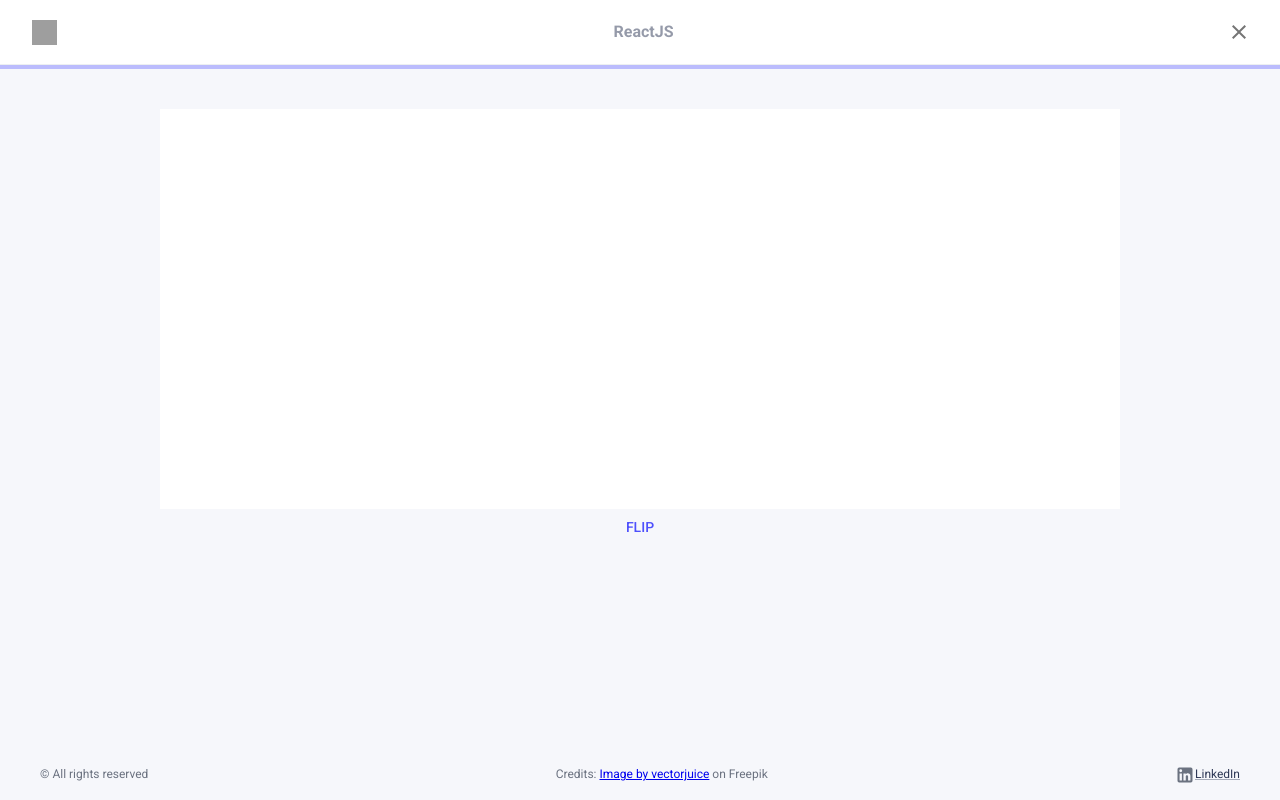
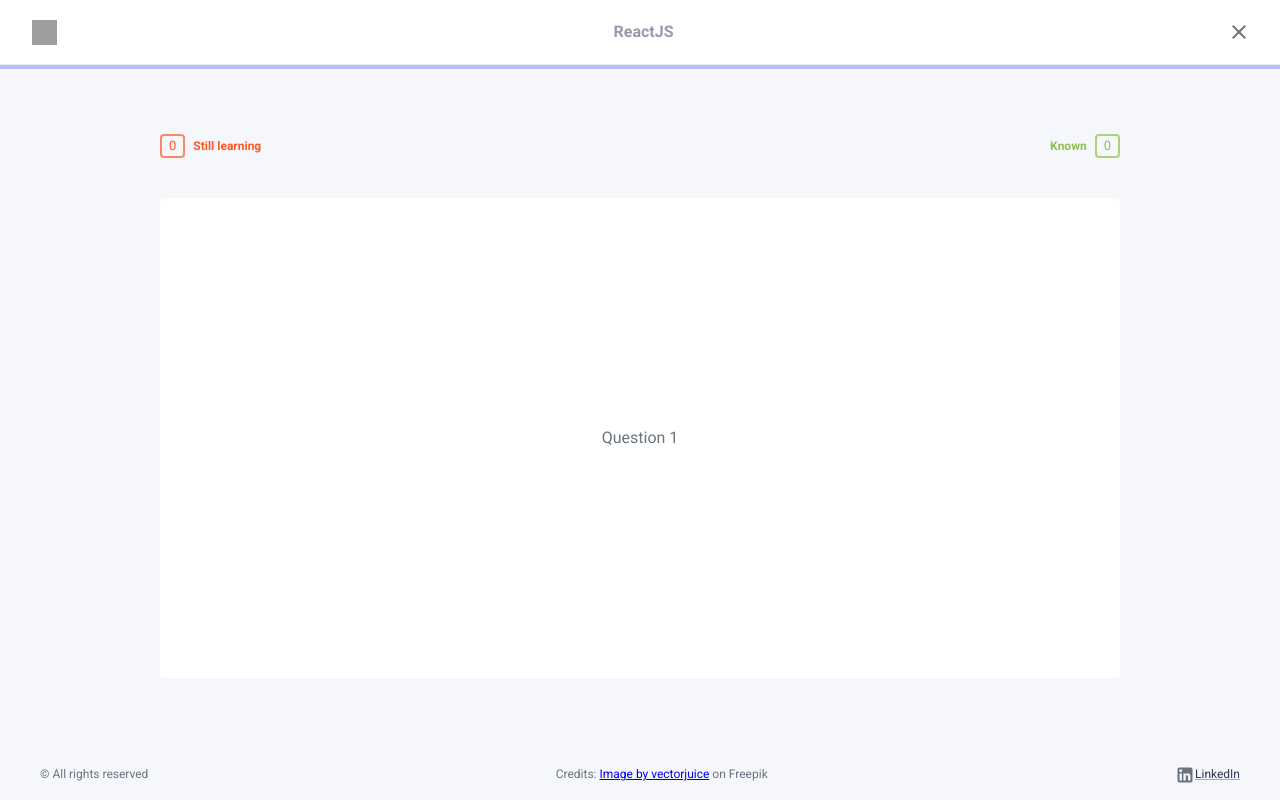
Before and after one commit to Garajluc/flashcard-app, a Next.js app: page /collection/1/quiz in a window 1280 px wide. Built offline with nearby package versions, Linux system fonts and the light colour scheme; grey boxes are pictures that could not be loaded.

Commit message:
correct and incorrect answers count logic

```diff
--- a/src/components/quiz/CollectionQuiz.tsx
+++ b/src/components/quiz/CollectionQuiz.tsx
@@ -5,7 +5,15 @@ import { FlipCard } from './FlipCard';
 import { useCollectionQuiz } from './useCollectionQuiz';
 
 export const CollectionQuiz = () => {
-  const { collection, progress } = useCollectionQuiz();
+  const {
+    collection,
+    activeCard,
+    progress,
+    correctAnswerCount,
+    wrongAnswerCount,
+    handleKnown,
+    handleStillLearning,
+  } = useCollectionQuiz();
 
   return (
     <WithCustomAppBar
@@ -16,7 +24,19 @@ export const CollectionQuiz = () => {
         </>
       }
     >
-      <FlipCard />
+      {activeCard ? (
+        <FlipCard
+          key={activeCard.id}
+          frontContent={activeCard.question}
+          backContent={activeCard.answer}
+          correctAnswerCount={correctAnswerCount}
+          wrongAnswerCount={wrongAnswerCount}
+          handleKnown={handleKnown}
+          handleStillLearning={handleStillLearning}
+        />
+      ) : (
+        <>Finish</>
+      )}
     </WithCustomAppBar>
   );
 };
--- /dev/null
+++ b/src/components/quiz/CollectionQuizService.tsx
@@ -0,0 +1,9 @@
+import type { FlashCard } from '@/data/types';
+
+export const calculatePercentage = (total: number, value: number) =>
+  Math.round((value / total) * 100);
+
+export const shiftFirstToEnd = (cards: FlashCard[]) => {
+  const [first, ...rest] = cards;
+  return [...rest, first];
+};
--- a/src/components/quiz/FlipCard.tsx
+++ b/src/components/quiz/FlipCard.tsx
@@ -1,10 +1,14 @@
 import { useCallback, useState } from 'react';
-import { Button, Grid, Box, styled } from '@mui/material';
+import { Grid, Box, styled } from '@mui/material';
+import { WithTooltip } from '../utils/WithTooltip';
+import { FlipCardActionButtons } from './FlipCardActionButtons';
+import { FlipCardCounter } from './FlipCardCounter';
 
 const FlipCardWrapperStyled = styled(Grid)(() => ({
   backgroundColor: 'transparent',
   width: '100%',
-  height: '400px',
+  height: '60vh',
+  minHeight: '350px',
   perspective: '1000px',
 }));
 
@@ -36,19 +40,39 @@ const FlipCardSideStyled = styled(Grid, {
   position: 'absolute',
   width: '100%',
   height: '100%',
+  padding: '16px',
+  borderRadius: '4px',
   backgroundColor: '#fff',
   backfaceVisibility: 'hidden',
+  transition: 'box-shadow 0.4s',
   ...(isBackSide && {
     transform: 'rotateY(180deg)',
+  }),
+  ...(!isBackSide && {
+    '&:hover': {
+      cursor: 'pointer',
+      boxShadow: '0 4px 8px 0 rgba(0,0,0,0.2)',
+    },
   }),
 }));
 
 type FlipCardProps = {
   frontContent: React.ReactNode;
   backContent: React.ReactNode;
+  correctAnswerCount: number;
+  wrongAnswerCount: number;
+  handleKnown: () => void;
+  handleStillLearning: () => void;
 };
 
-export const FlipCard = ({ frontContent, backContent }: FlipCardProps) => {
+export const FlipCard = ({
+  frontContent,
+  backContent,
+  correctAnswerCount,
+  wrongAnswerCount,
+  handleKnown,
+  handleStillLearning,
+}: FlipCardProps) => {
   const [flip, setFlip] = useState(false);
 
   const handleFlip = useCallback(() => {
@@ -56,10 +80,14 @@ export const FlipCard = ({ frontContent, backContent }: FlipCardProps) => {
   }, []);
 
   return (
-    <>
-      <Grid container justifyContent={'center'}>
+    <Grid container justifyContent={'center'} onClick={handleFlip}>
+      <FlipCardCounter
+        wrongAnswerCount={wrongAnswerCount}
+        correctAnswerCount={correctAnswerCount}
+      />
       <FlipCardWrapperStyled item>
         <FlipCardStyled flip={flip}>
+          <WithTooltip title={'Click to see the answer'} arrow={false}>
             <FlipCardSideStyled
               container
               justifyContent="center"
@@ -67,18 +95,26 @@ export const FlipCard = ({ frontContent, backContent }: FlipCardProps) => {
             >
               {frontContent}
             </FlipCardSideStyled>
-            <FlipCardSideStyled
+          </WithTooltip>
+          <FlipCardSideStyled container isBackSide={true}>
+            <Grid
+              item
               container
               justifyContent="center"
               alignItems="center"
-              isBackSide={true}
+              sx={{ height: '80%' }}
             >
               {backContent}
+            </Grid>
+            <Grid container item>
+              <FlipCardActionButtons
+                handleKnown={handleKnown}
+                handleStillLearning={handleStillLearning}
+              />
+            </Grid>
           </FlipCardSideStyled>
         </FlipCardStyled>
       </FlipCardWrapperStyled>
     </Grid>
-      <Button onClick={handleFlip}>Flip</Button>
-    </>
   );
 };
--- /dev/null
+++ b/src/components/quiz/FlipCardActionButtons.tsx
@@ -0,0 +1,39 @@
+import { Button, Grid, useTheme } from '@mui/material';
+
+type FlipCardActionButtonsProps = {
+  handleKnown: () => void;
+  handleStillLearning: () => void;
+};
+
+export const FlipCardActionButtons = ({
+  handleKnown,
+  handleStillLearning,
+}: FlipCardActionButtonsProps) => {
+  const theme = useTheme();
+  return (
+    <Grid container sx={{ background: theme.palette.background.paper, p: 4 }}>
+      <Grid container justifyContent={'space-between'} spacing={1}>
+        <Grid item xs={12} sm={6}>
+          <Button
+            onClick={handleStillLearning}
+            variant="outlined"
+            color="inherit"
+            sx={{ width: '100%' }}
+          >
+            Still learning
+          </Button>
+        </Grid>
+        <Grid item xs={12} sm={6}>
+          <Button
+            onClick={handleKnown}
+            variant="outlined"
+            color="inherit"
+            sx={{ width: '100%' }}
+          >
+            Know
+          </Button>
+        </Grid>
+      </Grid>
+    </Grid>
+  );
+};
--- /dev/null
+++ b/src/components/quiz/FlipCardCounter.tsx
@@ -0,0 +1,56 @@
+import { Grid, Typography, useTheme } from '@mui/material';
+import { Chip } from '../utils/Chip';
+
+type FlipCardCounterProps = {
+  correctAnswerCount: number;
+  wrongAnswerCount: number;
+};
+
+export const FlipCardCounter = ({
+  correctAnswerCount,
+  wrongAnswerCount,
+}: FlipCardCounterProps) => {
+  const theme = useTheme();
+
+  return (
+    <Grid
+      container
+      item
+      justifyContent={'space-between'}
+      sx={{
+        mb: 5,
+      }}
+    >
+      <Grid item>
+        <Chip
+          label={wrongAnswerCount}
+          color="error"
+          variant="outlined"
+          size="small"
+        />
+        <Typography
+          variant="body2"
+          display="inline"
+          sx={{ ml: 1, color: theme.palette.error.main }}
+        >
+          Still learning
+        </Typography>
+      </Grid>
+      <Grid item>
+        <Typography
+          variant="body2"
+          display="inline"
+          sx={{ mr: 1, color: theme.palette.success.main }}
+        >
+          Known
+        </Typography>
+        <Chip
+          label={correctAnswerCount}
+          color="success"
+          variant="outlined"
+          size="small"
+        />
+      </Grid>
+    </Grid>
+  );
+};
--- a/src/components/quiz/useCollectionQuiz.tsx
+++ b/src/components/quiz/useCollectionQuiz.tsx
@@ -1,23 +1,62 @@
-import { useContext, useState } from 'react';
+import { useCallback, useContext, useState } from 'react';
+import { calculatePercentage, shiftFirstToEnd } from './CollectionQuizService';
 import { CollectionsContext } from '@/context/CollectionsContext';
 import { getCollectionById } from '@/api/collection/CollectionService';
 import { useQueryValueFromRouter } from '@/utils/useQueryValueFromRouter';
 import type { Collection } from '@/data/types';
 
 type HookReturn = {
+  activeCard?: Collection['flashcards'][number];
   collection: Collection;
   progress: number;
+  correctAnswerCount: number;
+  wrongAnswerCount: number;
+  handleStillLearning: () => void;
+  handleKnown: () => void;
 };
 
 export const useCollectionQuiz = (): HookReturn => {
   const id = useQueryValueFromRouter('id');
   const { collections } = useContext(CollectionsContext);
-  const [progress, setProgress] = useState(0); // calculate progress on answering correct or incorrect
+  const collection = getCollectionById(id, collections);
+  const flashcardsTotalLength = collection.flashcards.length;
+  const [progress, setProgress] = useState(0);
 
-  const collection = getCollectionById(id, collections);
+  const [correctAnswerCount, setCorrectAnswerCount] = useState<number>(0);
+  const [wrongAnswerCount, setWrongAnswerCount] = useState<number>(0);
+  const [unansweredCards, setUnansweredCards] = useState(collection.flashcards);
+
+  const handleStillLearning = useCallback(() => {
+    const shiftedCards = shiftFirstToEnd(unansweredCards);
+    const progressPercentage = calculatePercentage(
+      flashcardsTotalLength,
+      flashcardsTotalLength - unansweredCards.length
+    );
+
+    setWrongAnswerCount((prev) => prev + 1);
+    setUnansweredCards(shiftedCards);
+    setProgress(progressPercentage);
+  }, [flashcardsTotalLength, unansweredCards]);
+
+  const handleKnown = useCallback(() => {
+    const [_first, ...rest] = unansweredCards;
+    const progressPercentage = calculatePercentage(
+      flashcardsTotalLength,
+      flashcardsTotalLength - rest.length
+    );
+
+    setCorrectAnswerCount((prev) => prev + 1);
+    setUnansweredCards(rest);
+    setProgress(progressPercentage);
+  }, [flashcardsTotalLength, unansweredCards]);
 
   return {
+    activeCard: unansweredCards[0],
     collection,
     progress,
+    correctAnswerCount,
+    wrongAnswerCount,
+    handleStillLearning,
+    handleKnown,
   };
 };
--- a/src/components/theme/theme.tsx
+++ b/src/components/theme/theme.tsx
@@ -1,6 +1,6 @@
 import { Roboto } from 'next/font/google';
 import { createTheme } from '@mui/material/styles';
-import { blueGrey } from '@mui/material/colors';
+import { blueGrey, deepOrange, lightGreen } from '@mui/material/colors';
 
 export const roboto = Roboto({
   weight: ['300', '400', '500', '700', '900'],
@@ -20,6 +20,16 @@ export const theme = createTheme({
     background: {
       default: '#f6f7fb',
       paper: '#fff',
+    },
+    error: {
+      light: deepOrange[100],
+      main: deepOrange[500],
+      dark: deepOrange[800],
+    },
+    success: {
+      light: lightGreen[100],
+      main: lightGreen[500],
+      dark: lightGreen[800],
     },
   },
   typography: {
@@ -61,6 +71,11 @@ export const theme = createTheme({
       fontWeight: 400,
       color: '#6b7280',
     },
+    body2: {
+      fontSize: '0.75rem',
+      fontWeight: 700,
+      color: '#6b7280',
+    },
   },
   components: {
     MuiAppBar: {
--- /dev/null
+++ b/src/components/utils/Chip.tsx
@@ -0,0 +1,16 @@
+import type { ChipProps as MuiChipProps } from '@mui/material';
+import { Chip as MuiChip } from '@mui/material';
+
+type ChipProps = MuiChipProps;
+
+export const Chip = (props: ChipProps) => {
+  return (
+    <MuiChip
+      {...props}
+      sx={{
+        borderRadius: 1,
+        borderWidth: 2,
+      }}
+    />
+  );
+};
--- a/src/components/utils/WithCustomAppBar.tsx
+++ b/src/components/utils/WithCustomAppBar.tsx
@@ -16,7 +16,7 @@ export const WithCustomAppBar = ({
         sx={{
           maxWidth: '75vw',
           margin: 'auto',
-          py: 5,
+          pt: 8,
         }}
       >
         {children}
--- a/src/components/utils/WithTooltip.tsx
+++ b/src/components/utils/WithTooltip.tsx
@@ -3,17 +3,19 @@ import { Tooltip } from '@mui/material';
 
 type WithTooltipProps = {
   title: string;
+  arrow?: boolean;
   placement?: TooltipProps['placement'];
   children: React.JSX.Element;
 };
 
 export const WithTooltip = ({
   title,
+  arrow = true,
   placement = 'top',
   children,
 }: WithTooltipProps) => {
   return (
-    <Tooltip title={title} arrow placement={placement}>
+    <Tooltip title={title} arrow={arrow} placement={placement}>
       {children}
     </Tooltip>
   );
```
Lines whose indentation alone changed are shown as unchanged.
